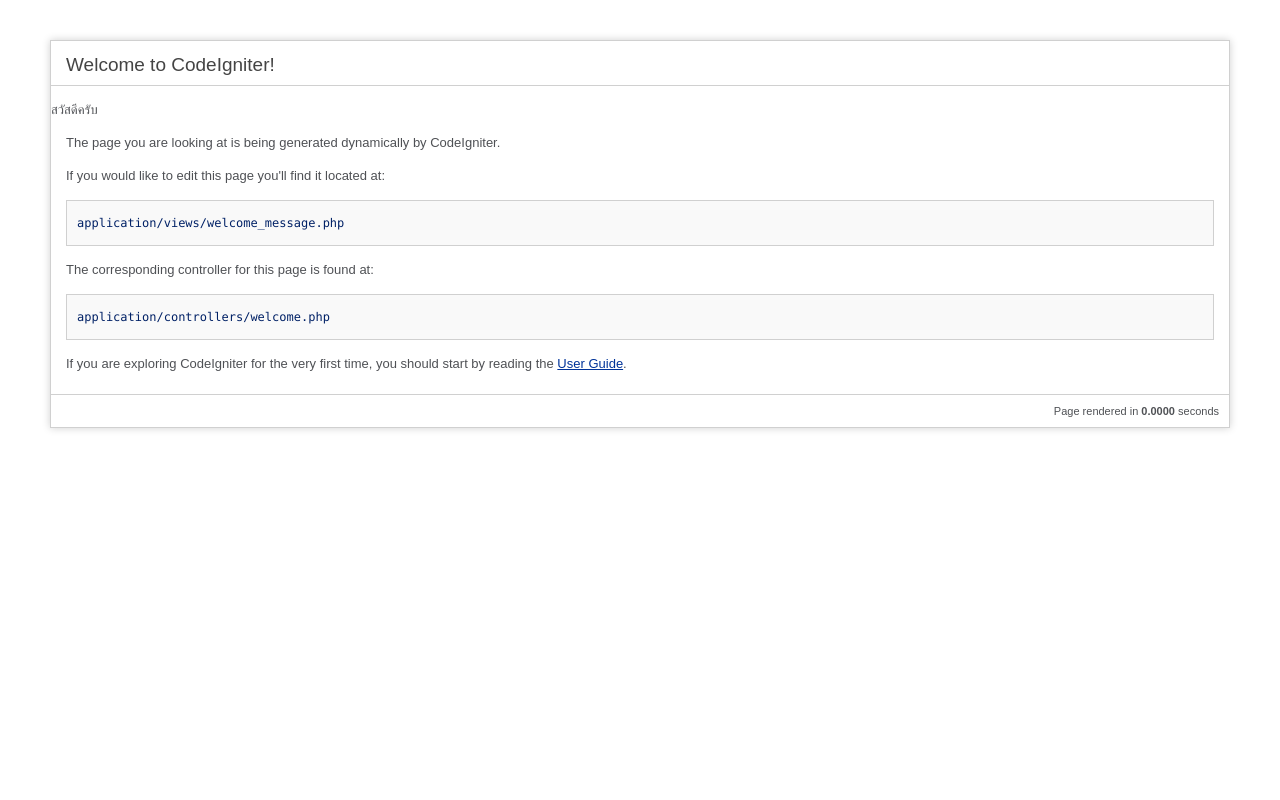
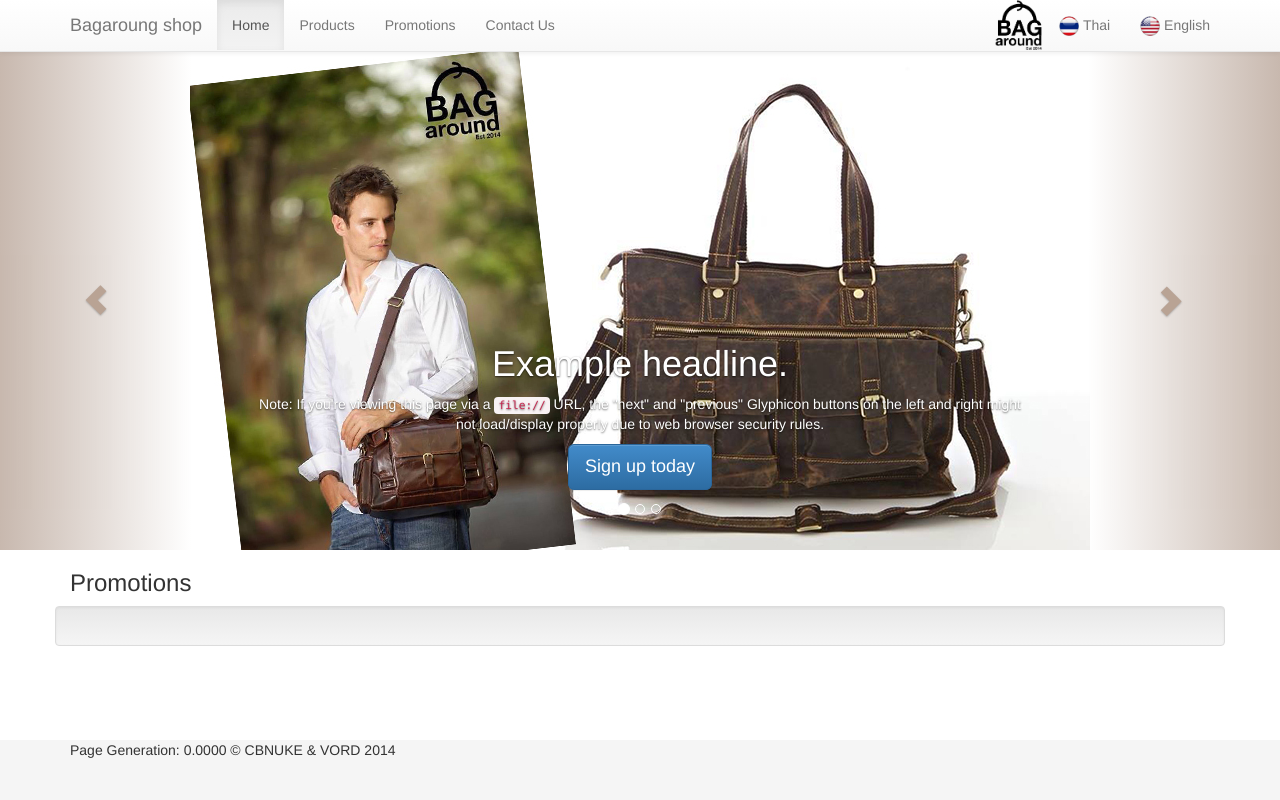
Before and after one commit to cbnuke/Bagaroung_shop, a CodeIgniter app: page /Bagaroung_shop/ in a window 1280 px wide. Run offline with CodeIgniter, Linux system fonts and the light colour scheme; some libraries are stand-ins or nearby versions.

Commit message:
Home 50 percent.

```diff
--- a/application/config/routes.php
+++ b/application/config/routes.php
@@ -38,7 +38,7 @@
 |
 */
 
-$route['default_controller'] = "welcome";
+$route['default_controller'] = "home";
 $route['404_override'] = '';
 
 
--- a/application/controllers/home.php
+++ b/application/controllers/home.php
@@ -19,11 +19,12 @@ class Home extends CI_Controller {
     public function index() {
         $data = array();
         //$this->load->view('test');
-        $this->m_template->set_Content('test', $data);
 
-        $temp = array('a'=>1,'b'=>2);
 
-        $this->m_template->set_Debug($temp);
+
+        $this->m_template->set_Content('home.php', $data);
+        $temp = array('a' => lang('welcome'), 'b' => 2);
+//        $this->m_template->set_Debug($temp);
         $this->m_template->showTemplate();
     }
 
--- /dev/null
+++ b/application/views/home.php
@@ -0,0 +1,53 @@
+<!-- Carousel
+ ================================================== -->
+<div id="myCarousel" class="carousel slide" data-ride="carousel">
+    <!-- Indicators -->
+    <ol class="carousel-indicators">
+        <li data-target="#myCarousel" data-slide-to="0" class="active"></li>
+        <li data-target="#myCarousel" data-slide-to="1"></li>
+        <li data-target="#myCarousel" data-slide-to="2"></li>
+    </ol>
+    <div class="carousel-inner">
+        <div class="item active">
+            <?php echo img('slides/pic1.jpg'); ?>
+            <div class="container">
+                <div class="carousel-caption">
+                    <h1>Example headline.</h1>
+                    <p>Note: If you're viewing this page via a <code>file://</code> URL, the "next" and "previous" Glyphicon buttons on the left and right might not load/display properly due to web browser security rules.</p>
+                    <p><a class="btn btn-lg btn-primary" href="#" role="button">Sign up today</a></p>
+                </div>
+            </div>
+        </div>
+        <div class="item">
+            <?php echo img('slides/pic1.jpg'); ?>
+            <div class="container">
+                <div class="carousel-caption">
+                    <h1>Another example headline.</h1>
+                    <p>Cras justo odio, dapibus ac facilisis in, egestas eget quam. Donec id elit non mi porta gravida at eget metus. Nullam id dolor id nibh ultricies vehicula ut id elit.</p>
+                    <p><a class="btn btn-lg btn-primary" href="#" role="button">Learn more</a></p>
+                </div>
+            </div>
+        </div>
+        <div class="item">
+            <?php echo img('slides/pic1.jpg'); ?>
+            <div class="container">
+                <div class="carousel-caption">
+                    <h1>One more for good measure.</h1>
+                    <p>Cras justo odio, dapibus ac facilisis in, egestas eget quam. Donec id elit non mi porta gravida at eget metus. Nullam id dolor id nibh ultricies vehicula ut id elit.</p>
+                    <p><a class="btn btn-lg btn-primary" href="#" role="button">Browse gallery</a></p>
+                </div>
+            </div>
+        </div>
+    </div>
+    <a class="left carousel-control" href="#myCarousel" data-slide="prev"><span class="glyphicon glyphicon-chevron-left"></span></a>
+    <a class="right carousel-control" href="#myCarousel" data-slide="next"><span class="glyphicon glyphicon-chevron-right"></span></a>
+</div><!-- /.carousel -->
+
+<div class="container">
+    <h3>Promotions</h3>
+    <div class="row">
+        <div class="span12 well">
+
+        </div>
+    </div>
+</div>
--- a/application/views/theme_footer.php
+++ b/application/views/theme_footer.php
@@ -1,8 +1,8 @@
-		<hr class="hidden-print">
-		<footer class="hidden-print">
-			<p>Page Generation: {elapsed_time} &copy; CBNUKE 2013</p>
-		</footer>
-	</div>
-	<!-- /container -->
+
+<div id="footer">
+    <div class="container">
+        <p>Page Generation: {elapsed_time} &copy; CBNUKE & VORD 2014</p>
+    </div>
+</div>
 </body>
 </html>
--- a/application/views/theme_header.php
+++ b/application/views/theme_header.php
@@ -2,130 +2,126 @@
 <html lang="en">
     <head>
         <meta charset="utf-8">
-<title><?php echo $title;?></title>
+        <title><?php echo $title; ?></title>
         <meta name="viewport" content="width=device-width, initial-scale=1.0">
-<meta name="description" content="Site for COOP SCI-KKU.">
-<meta name="author" content="CBNUKE">
-<?php echo css('bootstrap.css');?>
-<?php echo css('bootstrap-responsive.css');?>
-<?php echo css('jquery.ui.core.css');?>
-<?php echo css('jquery.ui.datepicker.css');?>
-<?php echo css('jquery.ui.theme.css');?>
+        <meta name="description" content="Bagaroung shop">
+        <meta name="author" content="CBNUKE & VORD">
+        <link rel="shortcut icon" href="<?php echo base_url() . 'assets/img/favicon.ico'; ?>">
+        <?php echo css('bootstrap.css'); ?>
+        <?php echo css('bootstrap-theme.css'); ?>
+        <?php echo css('font-awesome.css'); ?>
         <style type="text/css">
+            /* Sticky footer styles
+-------------------------------------------------- */
+            html {
+                position: relative;
+                min-height: 100%;
+            }
             body {
-	padding-top: 60px;
-	padding-bottom: 40px;
+                /* Margin bottom by footer height */
+                padding-top: 50px;
+                margin-bottom: 60px;
+            }
+            #footer {
+                position: absolute;
+                bottom: 0;
+                width: 100%;
+                /* Set the fixed height of the footer here */
+                height: 60px;
+                background-color: #f5f5f5;
             }
 
-@media print {
-	body {
-		padding: 0px;
-		font-size: 13px;
-		line-height: 13px;
+
+            /* Custom page CSS
+            -------------------------------------------------- */
+            /* Not required for template or sticky footer method. */
+            .container .text-muted {
+                margin: 20px 0;
             }
-	h1,h2,h3,h4,h5,h6 {
-		margin-top: 14px;
-		margin-bottom: 0px;
-		font-family: inherit;
-		font-weight: bold;
-		line-height: 14px;
-		color: inherit;
-		text-rendering: optimizelegibility;
+
+            #footer > .container {
+                padding-right: 15px;
+                padding-left: 15px;
             }
-	h3 {
-		font-size: 26px;
-		margin-bottom: 10px;
+
+            code {
+                font-size: 80%;
             }
-	legend {
-		margin-bottom: 0px;
-		font-size: 13px;
-		line-height: 13px;
-		color: #333333;
-		border: 0;
-		border-bottom: 1px solid #e5e5e5;
+
+            /* Custom carousel CSS */
+            .carousel-control, .carousel-control:hover, .carousel-control:focus{
+                color: #76492c;
+
             }
-	label {
-		font-size: 13px;
-		line-height: 13px;
+            .carousel-control.left {
+                background: -moz-linear-gradient(left,  rgba(117,78,53,0.8) 0%, rgba(255,255,255,0) 100%); /* FF3.6+ */
+                background: -webkit-gradient(linear, left top, right top, color-stop(0%,rgba(117,78,53,0.8)), color-stop(100%,rgba(255,255,255,0))); /* Chrome,Safari4+ */
+                background: -webkit-linear-gradient(left,  rgba(117,78,53,0.8) 0%,rgba(255,255,255,0) 100%); /* Chrome10+,Safari5.1+ */
+                background: -o-linear-gradient(left,  rgba(117,78,53,0.8) 0%,rgba(255,255,255,0) 100%); /* Opera 11.10+ */
+                background: -ms-linear-gradient(left,  rgba(117,78,53,0.8) 0%,rgba(255,255,255,0) 100%); /* IE10+ */
+                background: linear-gradient(to right,  rgba(117,78,53,0.8) 0%,rgba(255,255,255,0) 100%); /* W3C */
+                filter: progid:DXImageTransform.Microsoft.gradient( startColorstr='#cc754e35', endColorstr='#00ffffff',GradientType=1 ); /* IE6-9 */
             }
-	.well-large {
-		padding: 8px;
+            .carousel-control.right {
+                background: -moz-linear-gradient(left,  rgba(255,255,255,0) 0%, rgba(117,78,53,0.8) 100%); /* FF3.6+ */
+                background: -webkit-gradient(linear, left top, right top, color-stop(0%,rgba(255,255,255,0)), color-stop(100%,rgba(117,78,53,0.8))); /* Chrome,Safari4+ */
+                background: -webkit-linear-gradient(left,  rgba(255,255,255,0) 0%,rgba(117,78,53,0.8) 100%); /* Chrome10+,Safari5.1+ */
+                background: -o-linear-gradient(left,  rgba(255,255,255,0) 0%,rgba(117,78,53,0.8) 100%); /* Opera 11.10+ */
+                background: -ms-linear-gradient(left,  rgba(255,255,255,0) 0%,rgba(117,78,53,0.8) 100%); /* IE10+ */
+                background: linear-gradient(to right,  rgba(255,255,255,0) 0%,rgba(117,78,53,0.8) 100%); /* W3C */
+                filter: progid:DXImageTransform.Microsoft.gradient( startColorstr='#00ffffff', endColorstr='#cc754e35',GradientType=1 ); /* IE6-9 */
             }
-	.table {
-		width: 90%;
-		margin-top: 4px;
-		margin-left: auto;
-		margin-right: auto;
-		margin-bottom: 14px;
-	}
-	.table th,.table td {
-		padding: 2px;
-		line-height: 17px;
-		text-align: left;
-		vertical-align: top;
-		border-top: 1px solid #dddddd;
-		text-align: left;
-	}
+            .carousel-inner > .item > img {
+                margin: 0 auto;
             }
         </style>
-	<?php echo js('jquery.js');?>
-	<?php echo js('bootstrap.js');?>
-	<?php echo js('jquery.ui.core.js');?>
-	<?php echo js('jquery.ui.datepicker.js');?>
-	<?php echo js('jquery.ui.datepicker-th.js');?>
-	<?php echo js('jquery.ui.widget.js');?>
-<script type="text/javascript">
-	jQuery(window).load(function(){
-		$("[data-toggle='tooltip']").tooltip();
-  	});
-</script>
+        <?php echo js('jquery.js'); ?>
+        <?php echo js('bootstrap.js'); ?>
+        <?php echo js('jquery.ui.core.js'); ?>
+        <?php echo js('jquery.ui.datepicker.js'); ?>
+        <?php echo js('jquery.ui.datepicker-th.js'); ?>
+        <?php echo js('jquery.ui.widget.js'); ?>
     </head>
     <body>
-	<div class="navbar navbar-fixed-top hidden-print">
-		<div class="navbar-inner">
+        <!-- Fixed navbar -->
+        <div class="navbar navbar-default navbar-fixed-top" role="navigation">
             <div class="container">
-				<button type="button" class="btn btn-navbar" data-toggle="collapse"
-					data-target=".nav-collapse">
-					<span class="icon-bar"></span> <span class="icon-bar"></span> <span
-						class="icon-bar"></span>
+                <div class="navbar-header">
+                    <button type="button" class="navbar-toggle" data-toggle="collapse" data-target=".navbar-collapse">
+                        <span class="sr-only">Toggle navigation</span>
+                        <span class="icon-bar"></span>
+                        <span class="icon-bar"></span>
+                        <span class="icon-bar"></span>
                     </button>
-				<a class="brand" href="#">เม้งบริการชัยภูมิ</a>
-				<div class="nav-collapse collapse">
-					<ul class="nav">
-						<li <?php if($page=='main')echo 'class="active"';?>><?php echo anchor('main','หน้าหลัก');?>
-						</li>
-						<li <?php if($page=='customers')echo 'class="active"';?>><?php echo anchor('customers','ลูกค้า');?>
-						</li>
-						<li <?php if($page=='products')echo 'class="active"';?>><?php echo anchor('products','สินค้า');?>
-						</li>
-						<li <?php if($page=='trade')echo 'class="active"';?>><?php echo anchor('trade','ซื้อขาย');?>
-						</li>
-						<li <?php if($page=='occasion')echo 'class="active"';?>><?php echo anchor('occasion','ส่งงวด');?>
-						</li>
-						<li <?php if($page=='confiscate')echo 'class="active"';?>><?php echo anchor('confiscate','ยึดคืน');?>
-						</li>
-						<li <?php if($page=='stock')echo 'class="active"';?>><?php echo anchor('stock','สต็อก');?>
-						</li>
+                    <a class="navbar-brand" href="#">Bagaroung shop</a>
+                </div>
+                <div class="navbar-collapse collapse">
+                    <ul class="nav navbar-nav">
+                        <li class="active"><a href="#home">Home</a></li>
+                        <li><a href="#products">Products</a></li>
+                        <li><a href="#promotions">Promotions</a></li>
+                        <li><a href="#contactus">Contact Us</a></li>
                     </ul>
-					<?php echo $form_login;?>
-					<div class="input-prepend input-append" style="height: 40px;">
-						<span class="add-on"><i class="icon-user"></i> </span> <span
-							class="add-on"><?php echo $u_name;?> </span>
-						<button class="btn" type="submit">ออกจากระบบ</button>
-					</div>
-					</form>
+                    <ul class="nav navbar-nav navbar-right">
+                        <li><?php echo img('logo.png', array('height' => '50px')); ?></li>
+                        <li><?php echo anchor('lang/set/thai', img('thailand.png', array('height' => '20px')) . 'Thai'); ?></li>
+                        <li><?php echo anchor('lang/set/english', img('usa.png', array('height' => '20px')) . 'English'); ?></li>
+                    </ul>
+                </div><!--/.nav-collapse -->
             </div>
         </div>
-		</div>
-	</div>
-	<!-- container -->
-	<div class="container">
+
+
         <?php
-
-		if (isset ( $debug )) {
+        if (isset($debug) || $alert != NULL) {
+            echo '<div class="container">';
+            if (isset($debug)) {
                 print '<pre>';
-			print_r ( $debug );
+                print_r($debug);
                 print '</pre>';
             }
+            if (isset($alert))
+                echo $alert;
+            echo '</div>';
+        }
         ?>
-		<?php if(isset($alert))echo $alert;?>
```
Also changed, not shown: assets/img/favicon.ico (added), assets/img/logo.png (added), assets/img/slides/pic1.jpg (added), assets/img/thailand.png (added), assets/img/usa.png (added). Lines whose indentation alone changed are shown as unchanged.
